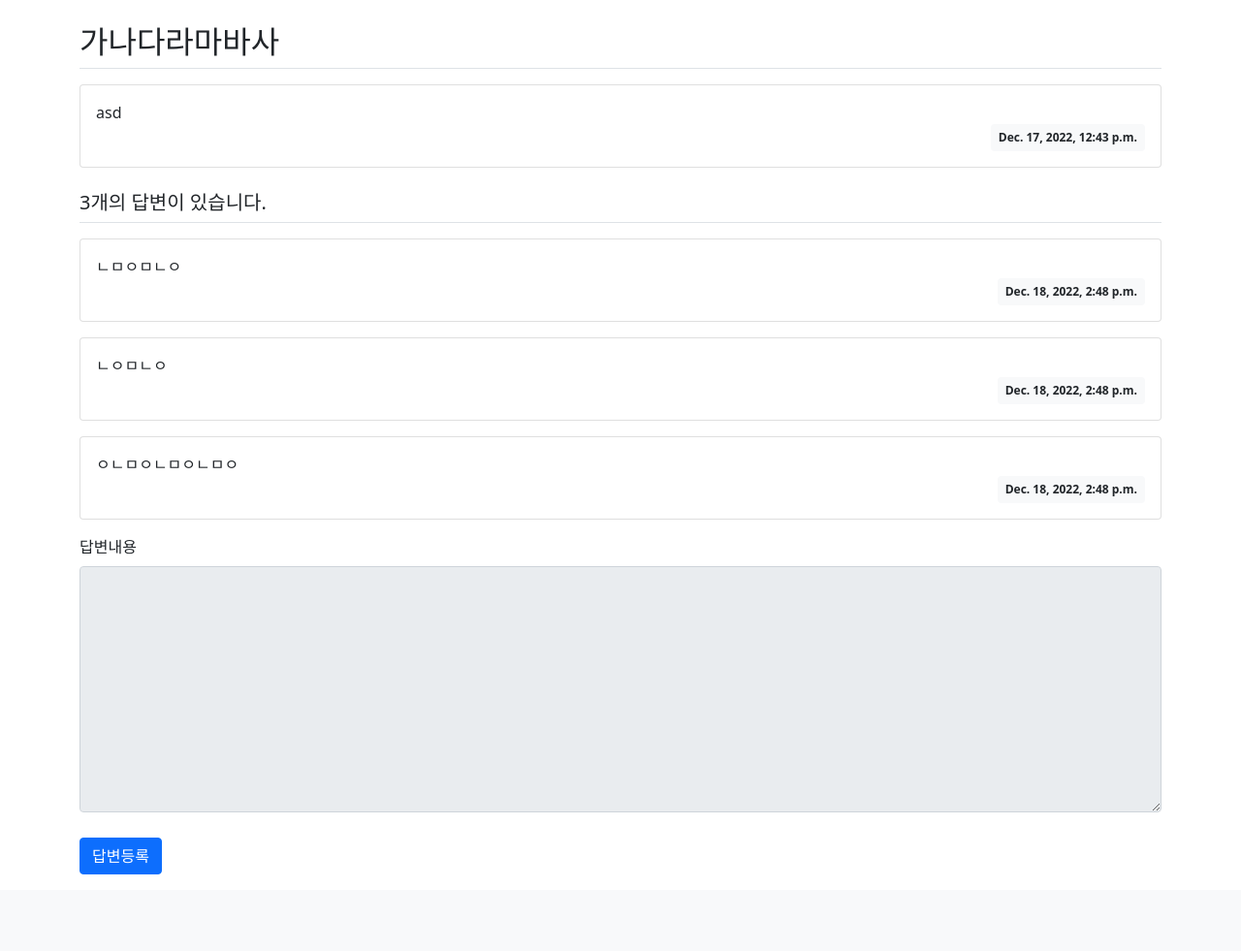
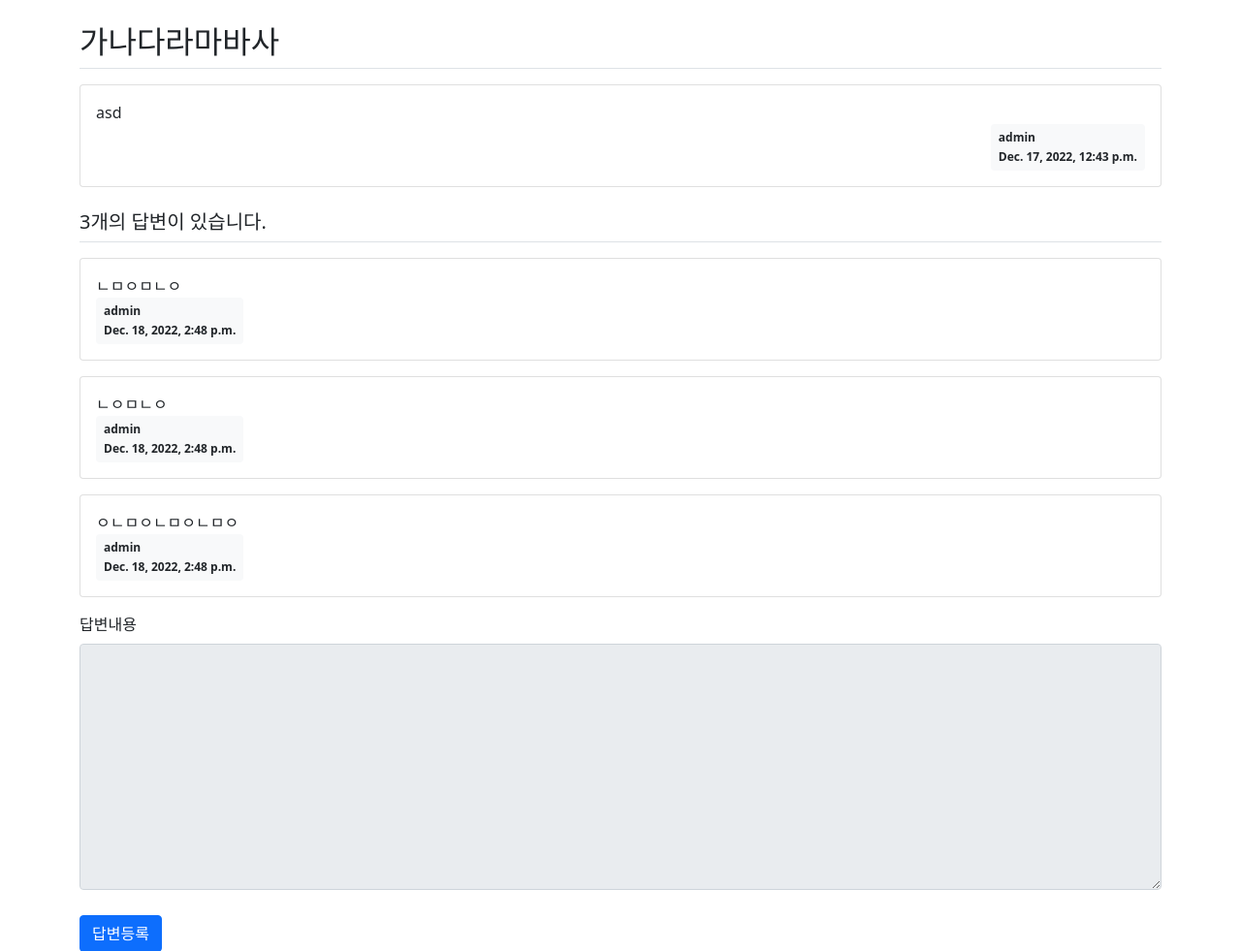
Before and after one commit to kyumly/django, a Django app: page /pybo/1/ in a window 1280 px wide. Shown: the part 57-1038 px from the top of the page at 97% size. Before the commit the page ends 959 px from the top, so only its background shows below. Run offline with Django 3.2, Linux system fonts and the light colour scheme; data comes from the database, SQL or seed files in the repository; some libraries are stand-ins or nearby versions.

Commit message:
3 - 08 글쓴이 표시 완료

```diff
--- a/templates/pybo/question_detail.html
+++ b/templates/pybo/question_detail.html
@@ -6,9 +6,10 @@
         <div class="card-body">
             <div class="card-text" style="white-space: pre-line;">{{ question.content }}</div>
             <div class="d-flex justify-content-end">
-                <div class="badge bg-light text-dark p-2">
-                    {{ question.create_date }}
-                </div>
+            <div class="badge bg-light text-dark p-2 text-start">
+                <div class="mb-2">{{ question.author.username }}</div>
+                <div>{{ question.create_date }}</div>
+            </div>
             </div>
         </div>
     </div>
@@ -17,11 +18,10 @@
     <div class="card my-3">
         <div class="card-body">
             <div class="card-text" style="white-space: pre-line;">{{ answer.content }}</div>
-            <div class="d-flex justify-content-end">
-                <div class="badge bg-light text-dark p-2">
-                    {{ answer.create_date }}
+                <div class="badge bg-light text-dark p-2 text-start">
+                    <div class="mb-2">{{ answer.author.username }}</div>
+                    <div>{{ answer.create_date }}</div>
                 </div>
-            </div>
         </div>
     </div>
     {% endfor %}
```
Also changed, not shown: templates/pybo/question_list.html (+8 -7 lines).
